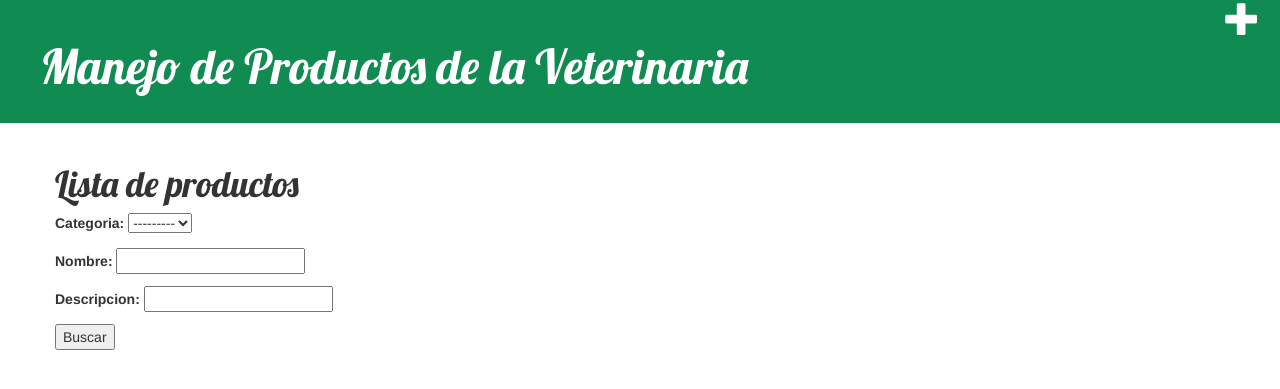
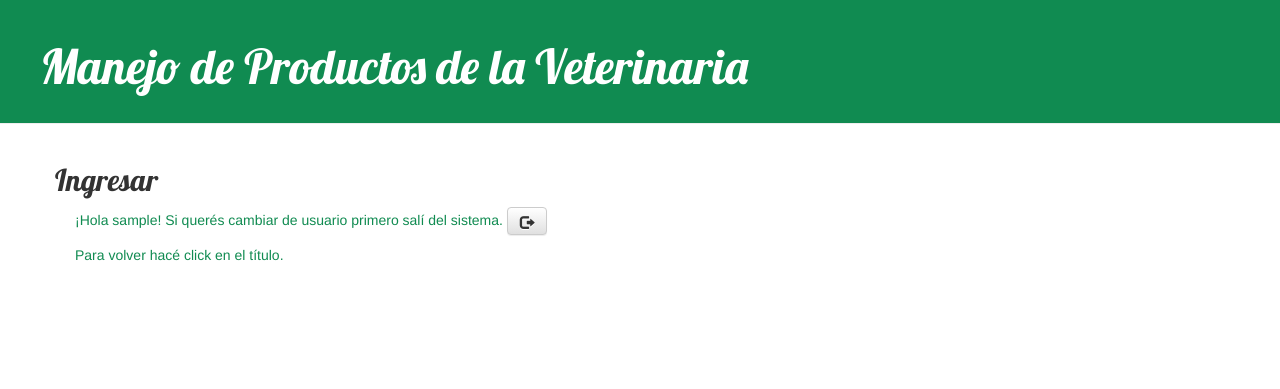
Before and after one commit to princesamee/ManejoVeterinaria, a Django app: page / in a window 1280 px wide. Shown: the top 389 px of the page. Run offline with Django 3.2, Linux system fonts and the light colour scheme; the visitor is signed in with stand-in values (Sample User, id 1); data that the repository does not hold is empty; some libraries are stand-ins or nearby versions.

Commit message:
agrego login/logout detalles esteticos

```diff
--- a/LibroDiario/static/css/veterinaria.css
+++ b/LibroDiario/static/css/veterinaria.css
@@ -12,10 +12,18 @@
 
 .content {
     margin-left: 40px;
+    margin-right: 40px;
+    margin-bottom: 40px;
 }
 
 h1, h2, h3, h4 {
     font-family: 'Lobster', cursive;
+}
+
+p {
+    margin-left: 20px;
+    color: #108B51;
+    font-size: 14px;
 }
 
 .date {
@@ -44,6 +52,12 @@ h1, h2, h3, h4 {
 .top-menu, .top-menu:hover, .top-menu:visited {
     color: #ffffff;
     float: right;
-    font-size: 26pt;
+    font-size: 20pt;
     margin-right: 20px;
 }
+
+.top-user, .top-user:hover, .top-user:visited {
+    color: #ffffff;
+    font-size: 20pt;
+    margin-left: 20px;
+}
--- a/LibroDiario/templates/LibroDiario/base.html
+++ b/LibroDiario/templates/LibroDiario/base.html
@@ -6,16 +6,26 @@
     <link rel="stylesheet" href="//maxcdn.bootstrapcdn.com/bootstrap/3.2.0/css/bootstrap-theme.min.css">
     <link href='//fonts.googleapis.com/css?family=Lobster&subset=latin,latin-ext' rel='stylesheet' type='text/css'>
     <link rel="stylesheet" href="{% static 'css/veterinaria.css' %}">
-    {% if user.is_authenticated %}
-        <a href="{% url 'producto_nuevo' %}" class="top-menu"><span class="glyphicon glyphicon-plus"></span></a>
-    {% endif %}
+</head>
 
-
-</head>
 <body>
 <div class="page-header">
-    <h1><a href="/">Manejo de Productos de la Veterinaria</a></h1>
+    <div class="row">
+        <h1><a href="/">Manejo de Productos de la Veterinaria</a></h1>
+    </div>
+    <div class="row">
+        {% if user.is_authenticated %}
+            <a href="{% url 'producto_nuevo' %}" class="btn top-menu"> <span
+                    class="glyphicon glyphicon-plus"></span></a>
+            <div class="top-user"> ¡Hola {{ user.username }}! <a href="{% url 'logout' %}" class="btn btn-default"> <span
+                    class="glyphicon glyphicon-log-out"></span> </a>
+            </div>
+        {% else %}
+            <a href="{% url 'login' %}" class="top-user"> Debés ingresar para editar</a>
+        {% endif %}
+    </div>
 </div>
+
 <div class="content container">
     <div class="row">
         <div class="col-md-8">
--- a/LibroDiario/templates/LibroDiario/post_productos.html
+++ b/LibroDiario/templates/LibroDiario/post_productos.html
@@ -1,7 +1,7 @@
 {% extends 'LibroDiario/base.html' %}
 
 {% block content %}
-    <h1>Lista de productos</h1>
+    <h2>Lista de productos</h2>
     <form method="get">
         {{ filter.form.as_p }}
         <button type="submit">Buscar</button>
--- a/LibroDiario/urls.py
+++ b/LibroDiario/urls.py
@@ -1,4 +1,4 @@
-from django.urls import path, re_path
+from django.urls import path
 from . import views
 
 urlpatterns = [
--- a/LibroDiario/views.py
+++ b/LibroDiario/views.py
@@ -1,6 +1,6 @@
-from django.shortcuts import render, redirect
+from django.shortcuts import redirect
+from django.shortcuts import render, get_object_or_404
 from django.utils import timezone
-from django.shortcuts import render, get_object_or_404
 
 from LibroDiario.filters import FiltroProductos
 from LibroDiario.forms import FormularioProducto
--- a/ManejoVeterinaria/settings.py
+++ b/ManejoVeterinaria/settings.py
@@ -121,3 +121,6 @@ USE_TZ = True
 
 STATIC_URL = '/static/'
 STATIC_ROOT = os.path.join(BASE_DIR, 'static')
+
+LOGIN_REDIRECT_URL = '/libroDiario/'
+LOGOUT_REDIRECT_URL = '/cuentas/login'
--- a/ManejoVeterinaria/urls.py
+++ b/ManejoVeterinaria/urls.py
@@ -15,8 +15,12 @@ Including another URLconf
 """
 from django.contrib import admin
 from django.urls import path, include
+from django.views.generic import TemplateView
 
 urlpatterns = [
+    path('', include('django.contrib.auth.urls')),
+    path('', TemplateView.as_view(template_name='registration/login.html')),
     path('admin/', admin.site.urls),
-    path('', include('LibroDiario.urls')),
+    path('cuentas/', include('django.contrib.auth.urls')),
+    path('libroDiario/', include('LibroDiario.urls')),
 ]
--- /dev/null
+++ b/templates/registration/login.html
@@ -0,0 +1,34 @@
+{% load static %}
+<html>
+<head>
+    <title>Manejo Veterinaria</title>
+    <link rel="stylesheet" href="//maxcdn.bootstrapcdn.com/bootstrap/3.2.0/css/bootstrap.min.css">
+    <link rel="stylesheet" href="//maxcdn.bootstrapcdn.com/bootstrap/3.2.0/css/bootstrap-theme.min.css">
+    <link href='//fonts.googleapis.com/css?family=Lobster&subset=latin,latin-ext' rel='stylesheet' type='text/css'>
+    <link rel="stylesheet" href="{% static 'css/veterinaria.css' %}">
+
+</head>
+<body>
+<div class="page-header">
+    <h1><a href="/libroDiario/">Manejo de Productos de la Veterinaria</a></h1>
+</div>
+<div class="content container">
+    <h2>Ingresar</h2>
+    {% if user.is_authenticated %}
+        <p>¡Hola {{ user.username }}! Si querés cambiar de usuario primero salí del sistema.
+            <a href="{% url 'logout' %}" class="btn btn-default"> <span
+                    class="glyphicon glyphicon-log-out"></span> </a></p>
+        <p>Para volver hacé click en el título.</p>
+
+    {% else %}
+        <form method="post">
+            {% csrf_token %}
+            {{ form.as_p }}
+            <button type="submit" class="btn btn-default">Acceder</button>
+        </form>
+    {% endif %}
+</div>
+
+</body>
+
+</html>
```
